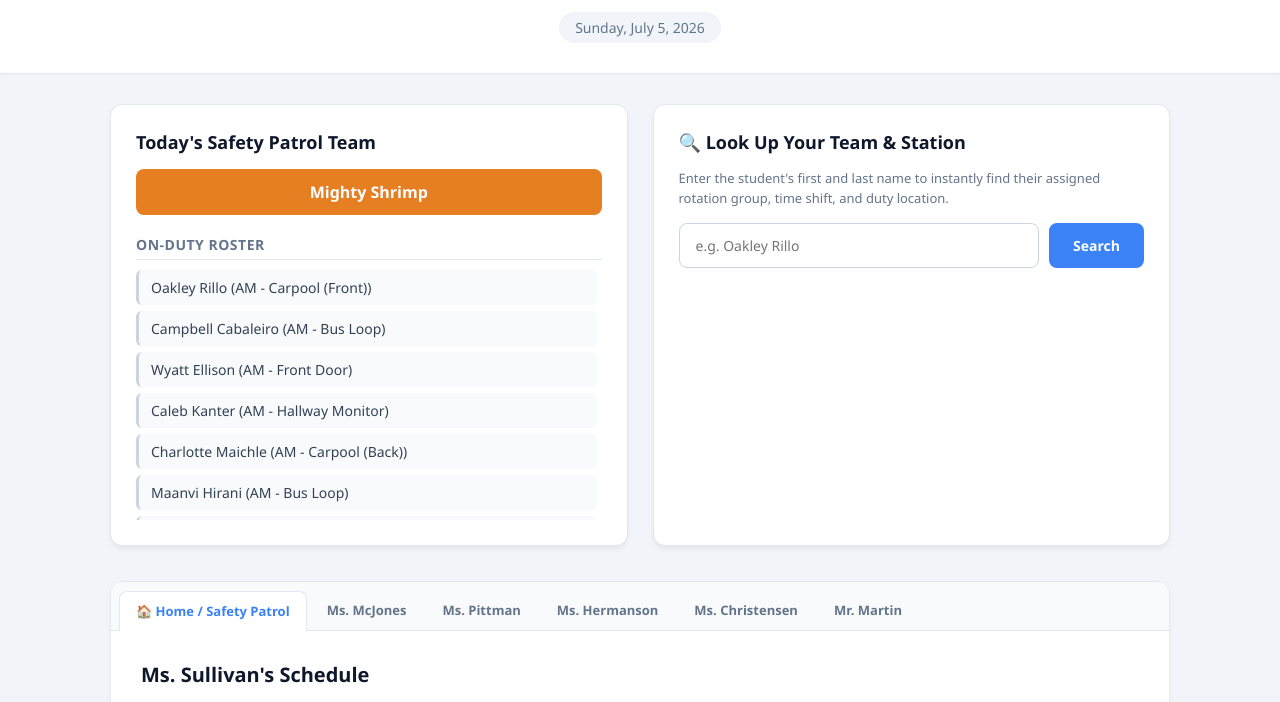
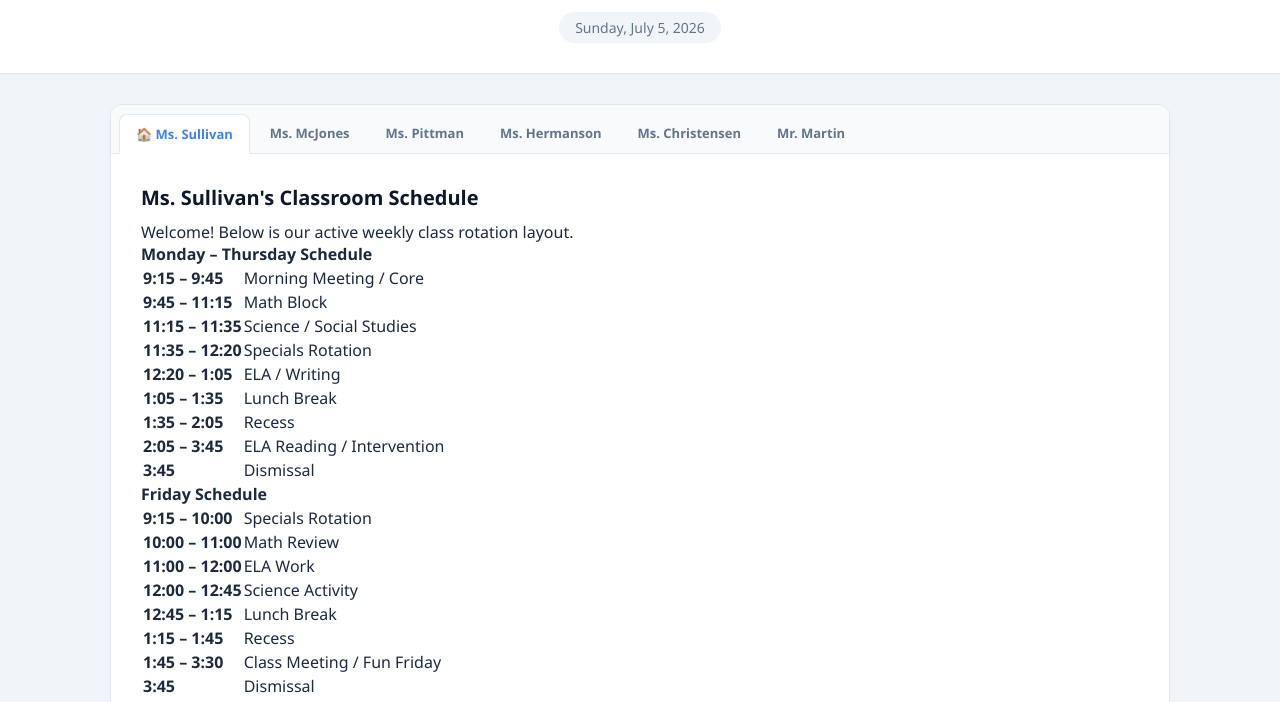
Before and after one commit to dimalazarev2704-wq/oce-5th-grade-hub, a plain HTML site: page index.html in a window 1280 px wide. Shown: the part 98-800 px from the top of the page. Drawn offline with Linux system fonts and the light colour scheme.

Commit message:
Update index.html

```diff
--- a/index.html
+++ b/index.html
@@ -15,12 +15,87 @@
     </header>
 
     <main class="container">
+
+        <section class="tabs-container">
+            <nav class="tab-navigation-bar">
+                <button class="tab-btn active" onclick="openTab(event, 'sullivan-tab')">🏠 Ms. Sullivan</button>
+                <button class="tab-btn" onclick="openTab(event, 'mcjones-tab')">Ms. McJones</button>
+                <button class="tab-btn" onclick="openTab(event, 'pittman-tab')">Ms. Pittman</button>
+                <button class="tab-btn" onclick="openTab(event, 'hermanson-tab')">Ms. Hermanson</button>
+                <button class="tab-btn" onclick="openTab(event, 'christensen-tab')">Ms. Christensen</button>
+                <button class="tab-btn" onclick="openTab(event, 'martin-tab')">Mr. Martin</button>
+            </nav>
+
+            <div id="sullivan-tab" class="tab-content active-content">
+                <div class="schedule-header">
+                    <h3>Ms. Sullivan's Classroom Schedule</h3>
+                    <p>Welcome! Below is our active weekly class rotation layout.</p>
+                </div>
+
+                <div class="schedule-grid">
+                    <div class="schedule-block">
+                        <h4>Monday – Thursday Schedule</h4>
+                        <table class="schedule-table">
+                            <tr><td><strong>9:15 – 9:45</strong></td><td>Morning Meeting / Core</td></tr>
+                            <tr><td><strong>9:45 – 11:15</strong></td><td>Math Block</td></tr>
+                            <tr><td><strong>11:15 – 11:35</strong></td><td>Science / Social Studies</td></tr>
+                            <tr><td><strong>11:35 – 12:20</strong></td><td class="highlight-blue">Specials Rotation</td></tr>
+                            <tr><td><strong>12:20 – 1:05</strong></td><td>ELA / Writing</td></tr>
+                            <tr><td><strong>1:05 – 1:35</strong></td><td class="highlight-green">Lunch Break</td></tr>
+                            <tr><td><strong>1:35 – 2:05</strong></td><td class="highlight-green">Recess</td></tr>
+                            <tr><td><strong>2:05 – 3:45</strong></td><td>ELA Reading / Intervention</td></tr>
+                            <tr><td><strong>3:45</strong></td><td>Dismissal</td></tr>
+                        </table>
+                    </div>
+
+                    <div class="schedule-block">
+                        <h4>Friday Schedule</h4>
+                        <table class="schedule-table">
+                            <tr><td><strong>9:15 – 10:00</strong></td><td class="highlight-blue">Specials Rotation</td></tr>
+                            <tr><td><strong>10:00 – 11:00</strong></td><td>Math Review</td></tr>
+                            <tr><td><strong>11:00 – 12:00</strong></td><td>ELA Work</td></tr>
+                            <tr><td><strong>12:00 – 12:45</strong></td><td>Science Activity</td></tr>
+                            <tr><td><strong>12:45 – 1:15</strong></td><td class="highlight-green">Lunch Break</td></tr>
+                            <tr><td><strong>1:15 – 1:45</strong></td><td class="highlight-green">Recess</td></tr>
+                            <tr><td><strong>1:45 – 3:30</strong></td><td>Class Meeting / Fun Friday</td></tr>
+                            <tr><td><strong>3:45</strong></td><td>Dismissal</td></tr>
+                        </table>
+                    </div>
+                </div>
+            </div>
+
+            <div id="mcjones-tab" class="tab-content">
+                <h3>Ms. McJones's Classroom</h3>
+                <p class="placeholder-text">Classroom schedule and teacher announcements coming soon.</p>
+            </div>
+
+            <div id="pittman-tab" class="tab-content">
+                <h3>Ms. Pittman's Classroom</h3>
+                <p class="placeholder-text">Classroom schedule and teacher announcements coming soon.</p>
+            </div>
+
+            <div id="hermanson-tab" class="tab-content">
+                <h3>Ms. Hermanson's Classroom</h3>
+                <p class="placeholder-text">Classroom schedule and teacher announcements coming soon.</p>
+            </div>
+
+            <div id="christensen-tab" class="tab-content">
+                <h3>Ms. Christensen's Classroom</h3>
+                <p class="placeholder-text">Classroom schedule and teacher announcements coming soon.</p>
+            </div>
+
+            <div id="martin-tab" class="tab-content">
+                <h3>Mr. Martin's Classroom</h3>
+                <p class="placeholder-text">Classroom schedule and teacher announcements coming soon.</p>
+            </div>
+        </section>
+
         <section class="dashboard-grid">
 
             <div class="card patrol-card">
-                <h3>Today's Safety Patrol Team</h3>
+                <h3>Safety Patrol Duty Engine</h3>
                 <div id="team-display" class="team-status-badge">Checking the schedule...</div>
-                <h4>On-Duty Roster</h4>
+                <h4>Active Duty Roster</h4>
                 <ul id="roster-list" class="roster-list-container">
                     </ul>
             </div>
@@ -37,46 +112,6 @@
 
         </section>
 
-        <section class="tabs-container">
-            <nav class="tab-navigation-bar">
-                <button class="tab-btn active" onclick="openTab(event, 'sullivan-tab')">🏠 Home / Safety Patrol</button>
-                <button class="tab-btn" onclick="openTab(event, 'mcjones-tab')">Ms. McJones</button>
-                <button class="tab-btn" onclick="openTab(event, 'pittman-tab')">Ms. Pittman</button>
-                <button class="tab-btn" onclick="openTab(event, 'hermanson-tab')">Ms. Hermanson</button>
-                <button class="tab-btn" onclick="openTab(event, 'christensen-tab')">Ms. Christensen</button>
-                <button class="tab-btn" onclick="openTab(event, 'martin-tab')">Mr. Martin</button>
-            </nav>
-
-            <div id="sullivan-tab" class="tab-content active-content">
-                <h3>Ms. Sullivan's Schedule</h3>
-                <p>Welcome to the safety patrol dashboard! Use the search bar above to see specific assignments.</p>
-            </div>
-
-            <div id="mcjones-tab" class="tab-content">
-                <h3>Ms. McJones's Classroom</h3>
-                <p>Classroom schedules and announcements coming soon.</p>
-            </div>
-
-            <div id="pittman-tab" class="tab-content">
-                <h3>Ms. Pittman's Classroom</h3>
-                <p>Classroom schedules and announcements coming soon.</p>
-            </div>
-
-            <div id="hermanson-tab" class="tab-content">
-                <h3>Ms. Hermanson's Classroom</h3>
-                <p>Classroom schedules and announcements coming soon.</p>
-            </div>
-
-            <div id="christensen-tab" class="tab-content">
-                <h3>Ms. Christensen's Classroom</h3>
-                <p>Classroom schedules and announcements coming soon.</p>
-            </div>
-
-            <div id="martin-tab" class="tab-content">
-                <h3>Mr. Martin's Classroom</h3>
-                <p>Classroom schedules and announcements coming soon.</p>
-            </div>
-        </section>
     </main>
 
     <script src="script.js"></script>
```
